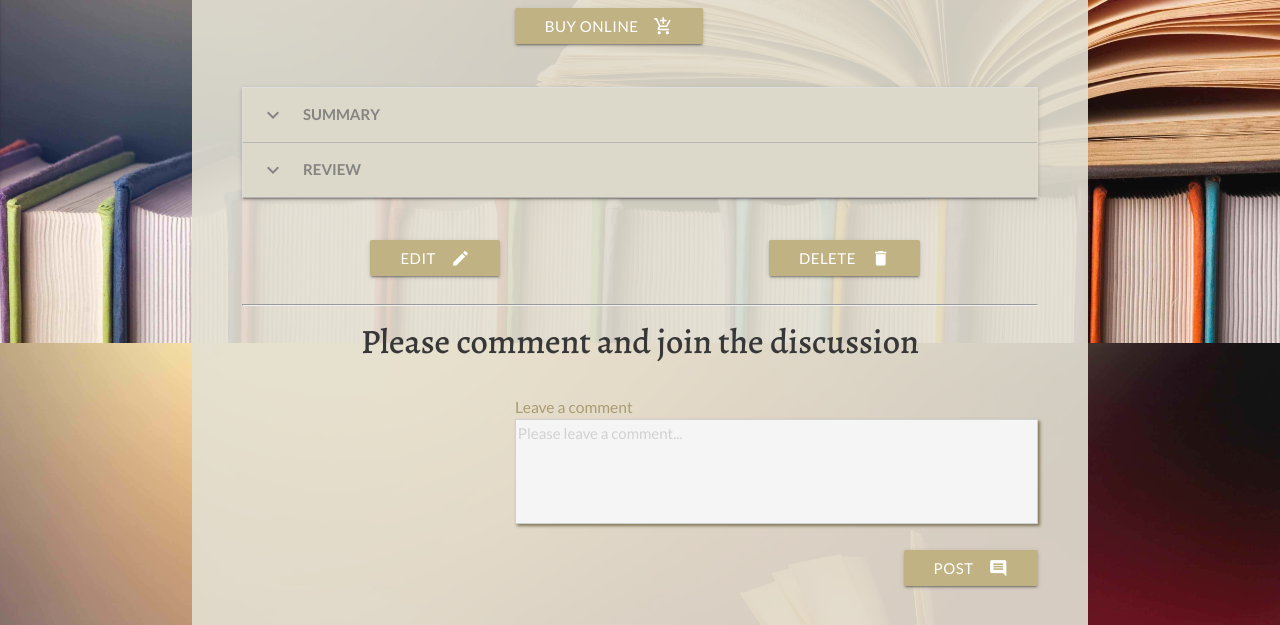
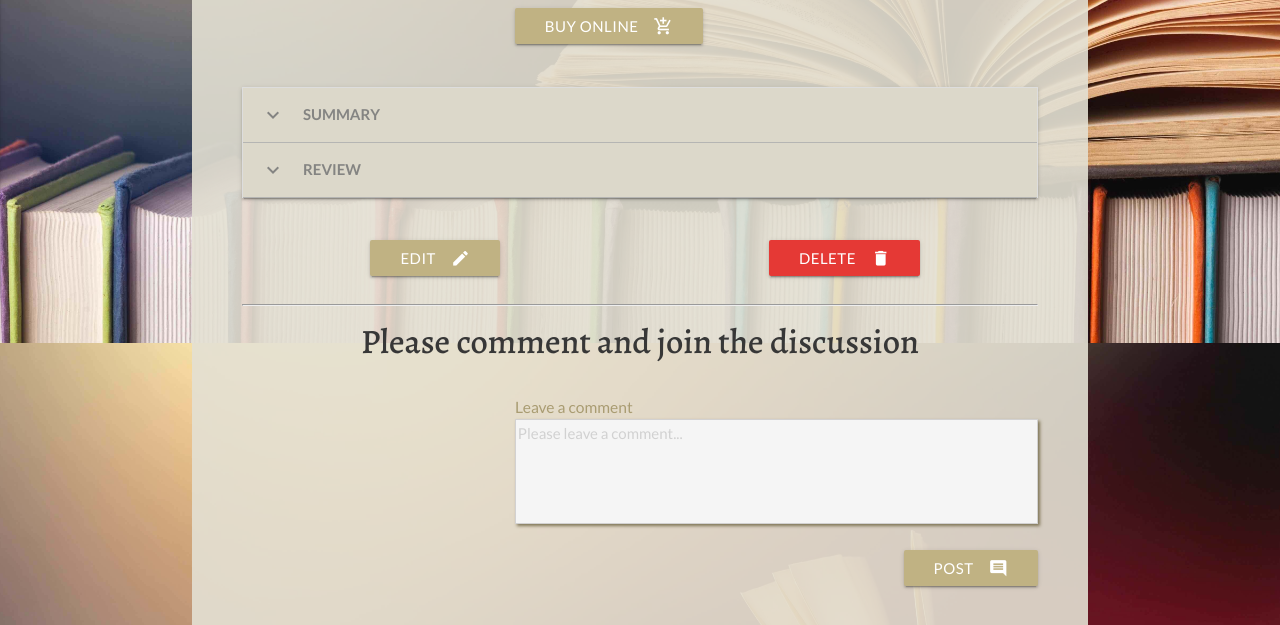
Before and after one commit to JBroks/booksy-reviews, a Flask app: template templates/viewreview.html in a window 1280 px wide. Shown: the part 521-1146 px from the top of the page. Run offline with Flask 2, Linux system fonts and the light colour scheme; the template is opened without the code that fills it, so the values that code supplies are empty; some libraries are stand-ins or nearby versions.

Commit message:
Delete button changed to red

```diff
--- a/templates/viewreview.html
+++ b/templates/viewreview.html
@@ -101,7 +101,7 @@
         <div class="row center">
             {% if current_user.username == review.added_by %}
             <div class="col s6"><a href="{{url_for('edit_review', review_id=review._id)}}" class="waves-effect waves-light btn btn_small">Edit<i class="material-icons right">edit</i></a></div>
-            <div class="col s6 delete-btn"><a onclick="confirmation(event)" href="{{url_for('delete_review', review_id=review._id)}}" href-return="/show_collection" data-confirm="Are you sure you want to delete this review?" class="waves-effect waves-light btn btn_small">Delete<i class="material-icons right">delete</i></a></div>
+            <div class="col s6 delete-btn"><a onclick="confirmation(event)" href="{{url_for('delete_review', review_id=review._id)}}" href-return="/show_collection" data-confirm="Are you sure you want to delete this review?" class="waves-effect waves-light btn btn_small red darken-1">Delete<i class="material-icons right">delete</i></a></div>
             {% else %}
             <div class="col s6"><a href="{{ url_for('upvote', review_id=review._id ) }}" class="waves-effect waves-light btn btn_small">Like<i class="material-icons right">thumb_up</i></a></div>
             <div class="col s6"><a href="{{ url_for('downvote', review_id=review._id ) }}" class="waves-effect waves-light btn btn_small">Dislike<i class="material-icons right">thumb_down</i></a></div>
```
